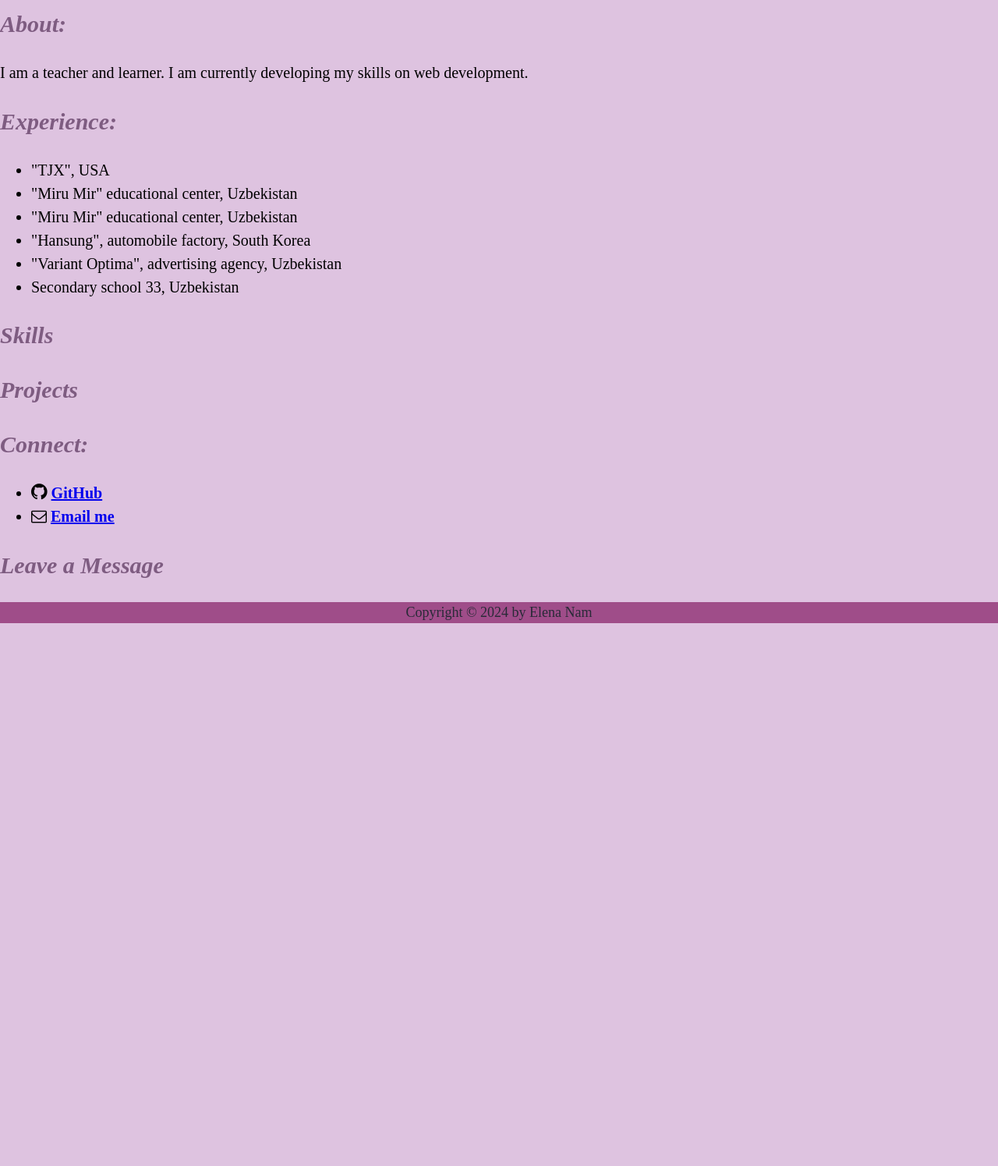
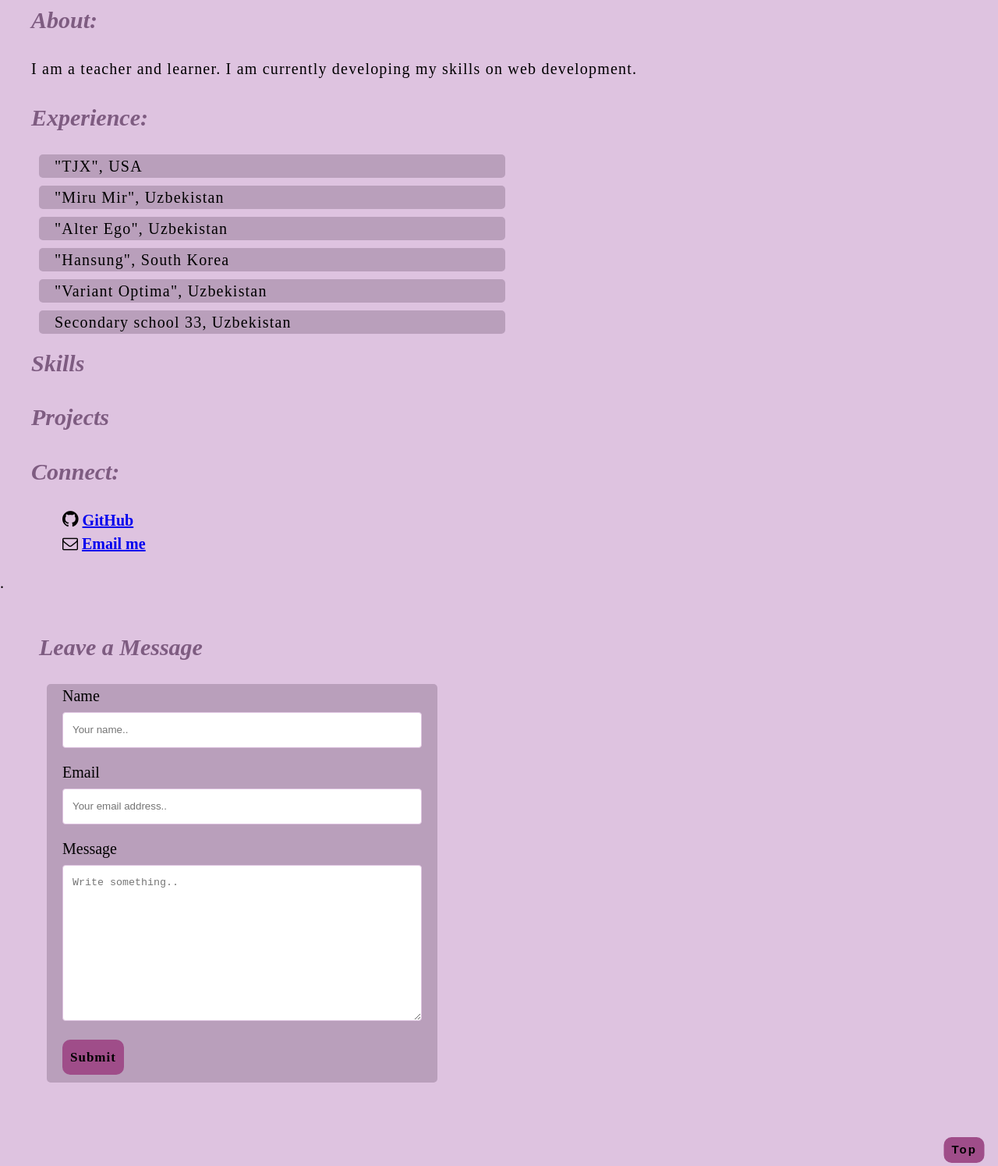
Before and after one commit to Elena-Nam/Elena-Nam-intro, a plain HTML site: page index.html in a window 1280 px wide. Shown: the part 225-1720 px from the top of the page at 78% size. Before the commit the page ends 1024 px from the top, so only its background shows below. Drawn offline with Linux system fonts and the light colour scheme; a web font is replaced by a local one.

Commit message:
styling added

```diff
--- a/css/index.css
+++ b/css/index.css
@@ -3,11 +3,12 @@
 
 * {
   line-height: 1.5;
+
 }
 
 body {
-    background-color: rgb(222,195,224);
-    color: rgb(0,0,0);
+    background-color: rgb(222, 195, 224);
+    color: rgb(0, 0, 0);
     font-family: "Times New Roman", serif;
     font-size: 20px;
     p.normal {
@@ -16,32 +17,53 @@ body {
       margin: 0 auto;
 }
 
- .container {
+h1 {
+  color: rgb(159, 77, 137);
+  font-family: "Dancing Script", cursive;
+  font-size: 60px;
+  font-weight: 900;
+  margin: 10px;
+  margin-left: 30px;
+  margin-bottom: -20px;
+}
+
+h2 {
+  color: rgb(126, 92, 129);
+  size: 25px;
+  font-weight: bold;
+}
+
+p {
+letter-spacing: 1.2px;
+}
+
+
+ /* navigation bar*/
+.container-nav {
     background-color: rgb(159, 77, 137);
     overflow: hidden;
     width: 100%;
     margin: 0 auto;
   }
 
-  .container a {
+.container-nav a {
     float: right;
     color: rgb(0, 0, 0);
+    letter-spacing: 1px;
     text-align: center;
     padding: 14px 16px;
     text-decoration: none;
     font-size: 20px;
   }
 
-/* Change the color of links on hover */
-  .container a:hover {
-    background-color: rgb(255, 105, 180);
-    color: black;
+.container-nav a:hover {
+    background-color: rgb(255, 105, 180); /* Change the color of links on hover */
+    color: rgb(0, 0, 0);
   }
 
-  /* Add a color to the active/current link */
-  .container a.active {
-    background-color: rgb(113,55,98);
-    color: rgb(255, 105, 180);
+.container-nav a.active {
+    background-color: rgb(113, 55, 98);
+    color: rgb(255, 105, 180);  /* Add a color to the active/current link */
   }
 
 .nav {
@@ -53,34 +75,120 @@ body {
     justify-content: space-between;
 }
 
-h1 {
-    color: rgb(159, 77, 137);
-    font-family: "Dancing Script", cursive;
-    font-size: 60px;
-    margin: 10px;
+
+/* logo */
+header .logo {
+  float: left;
+  font-weight: 700;
+  font-size: 20px;
+  text-transform: uppercase;
+  color: rgb(255, 105, 180);
+  text-decoration: none;
+  letter-spacing: 2px;
 }
 
-h2 {
-    color: rgb(126, 92, 129);
-    size: 25px;
-}
 
+/* ticker */
 .ticker {
   color: rgb(159, 77, 137);
   font-family: Lucida Handwriting;
   font-size: 25px;
   width: 50%;
   height: 40px;
-  margin: 0;
+  padding: 10px;
+  margin-bottom: 30px;
+}
+
+#experience div:hover {
+  font-size: 22px; /* Change the size of the font on hover */
+}
+
+section {
+  margin-left: 40px;
+}
+
+section div {
+  border-radius: 5px;
+  padding: 0 20px;
+  text-align: left;
+  margin-left: 10px;
+  margin-bottom: -10px;
+  color: rgb(0, 0, 0);
+  background-color: rgb(185, 159, 187);
+  width: 45%;
 }
 
 ul {
     a:hover {
         color: rgb(255, 105, 180);
       }
-
+    list-style-type: none;
 }
 
+
+/* leave a message section */
+#leave_a_message {
+  border-radius: 5px;
+  padding: 20px;
+  width: 80%;
+  margin-bottom: 30px;
+  margin-left: 30px;
+}
+
+input[type=text], select, textarea {
+  width: 100%;
+  padding:12px;
+  border: 1px solid rgb(222, 195, 224);
+  border-radius: 4px;
+  box-sizing: border-box;
+  margin-top: 6px;
+  margin-bottom: 16px;
+  resize: vertical /* Allow the user to vertically resize the textarea (not horizontally) */
+}
+
+/* submit button */
+input[type=submit] {
+  background-color: rgb(159, 77, 137);
+  color: rgb(0, 0, 0);
+  font-family: "Times New Roman", serif;
+  font-size: 17px;
+  font-weight: 700;
+  letter-spacing: 1px;
+  padding: 10px;
+  border: none;
+  border-radius: 10px;
+  margin-bottom: 10px;
+  cursor: pointer;
+}
+
+/* When moving the mouse over the submit button,the background color changes pink */
+input[type=submit]:hover {
+  background-color: rgb(255, 105, 180);
+}
+
+
+/* top button */
+.btn {
+  border: none;
+  background-color: rgb(159, 77, 137);
+  padding: 5px 10px;
+  font-size: 15px;
+  letter-spacing: 2px;
+  display: inline-block;
+  position: relative;
+  left: 100%;
+  transform: translateX(-190%);
+  text-align: right;
+  border-radius: 10px;
+  margin: 30px;
+}
+
+.btn:hover {
+  background: rgb(255, 105, 180); /* On mouse-over */
+}
+
+
+/*footer*/
 footer {
     background-color: rgb(159, 77, 137);
     color: rgb(40,42,55);
--- a/index.html
+++ b/index.html
@@ -6,14 +6,16 @@
     <meta name="author"content="Elena Nam">
     <meta name="viewport" content="width=device-width, initial-scale=1.0">
     <link rel="stylesheet" href="https://cdnjs.cloudflare.com/ajax/libs/font-awesome/4.7.0/css/font-awesome.min.css">
-    <title>Elena Nam portfolio</title>
     <link rel="stylesheet" href="css/index.css">
+    <script src = "js/index.js"></script>
+    <title> Elena Nam portfolio </title>
 </head>
 
 <body>
     <main>
         <header>
-            <div class="container">
+            <div class ="container-nav">
+                <a href="#" class="logo"> Logo </a>
                 <nav>
                 <a href="#leave_a_message"><strong> Leave a Message</strong></a>
                 <a href="#connect"><strong> Connect </strong></a>
@@ -34,37 +36,56 @@
             </marquee>
         </div>
 
-    <section id="about">
+        <div class ="container">
+            <section id ="about">
                 <h2><em> About: </em></h2>
                 <p> I am a teacher and learner. I am currently developing my skills on web development.</p>
             </section>
+        </div>
 
-    <section id="experience">
+        <div class ="container">
+            <section id ="experience">
                 <h2><em> Experience: </em></h2>
-        <ul>
-         <li> "TJX", USA </li>
-         <li>"Miru Mir" educational center, Uzbekistan </li>
-         <li>"Miru Mir" educational center, Uzbekistan </li>
-         <li>"Hansung", automobile factory, South Korea </li>
-         <li>"Variant Optima", advertising agency, Uzbekistan </li>
-         <li> Secondary school 33, Uzbekistan </li>
-         </ul>
+                    <div class ="tjx">
+                    <p> "TJX", USA </p>
+                    </div>
+                    <div class ="miru-mir">
+                    <p> "Miru Mir", Uzbekistan </p>
+                    </div>
+                    <div class ="alter-ego">
+                    <p> "Alter Ego", Uzbekistan </p>
+                    </div>
+                    <div class ="hansung">
+                    <p> "Hansung", South Korea </p>
+                    </div>
+                    <div class ="variant-optima">
+                    <p> "Variant Optima", Uzbekistan </p>
+                    </div>
+                    <div class ="school-33">
+                    <p> Secondary school 33, Uzbekistan </p>
+                    </div>
             </section>
+        </div>
 
-    <section id="skills">
+        <div class ="container">
+            <section id ="skills">
                 <h2><em> Skills </em></h2>
             </section>
+        </div>
 
-    <section id="projects">
+        <div class ="container">
+            <section id ="projects">
                 <h2><em> Projects </em></h2>
             </section>
+        </div>
 
-    <section id="connect">
+        <div class ="container">
+            <section id ="connect">
                 <h2><em> Connect: </em></h2>
                 <ul>
                 <li>
                     <i class="fa fa-github" style="font-size:24px"></i>
-                 <a href = "https://github.com/Elena-Nam" target="_blank"> <strong> GitHub </strong> </a><br>
+                    <a href = "https://github.com/Elena-Nam" target="_blank"> <strong> GitHub </strong> </a>
                 </li>
                 <li>
                     <i class="fa fa-envelope-o" style="font-size:20px"></i>
@@ -72,10 +93,28 @@
                 </li>
                 </ul>
             </section>
+        </div>
+.
+            <section id ="leave_a_message">
+                <h2><em> Leave a Message </em></h2>
+                <div class ="container">
+                    <form action="action_page.php">
+                    <label for="name"> Name </label>
+                    <input type="text" id="name" name="name" placeholder="Your name..">
 
-    <section id="leave_a_message">
-        <h2><em> Leave a Message </em></h2>
+                    <label for="email"> Email </label>
+                    <input type="text" id="email" name="email" placeholder="Your email address..">
+
+                    <label for="message"> Message </label>
+                    <textarea id="message" name="message" placeholder="Write something.." style="height:200px"></textarea>
+
+                    <input type="submit" value="Submit">
+                    </form>
+                </div>
             </section>
+
+
+    <button class= "btn"><strong> Top </strong></button>
 
     </main>
 
```
Lines whose indentation alone changed are shown as unchanged.
